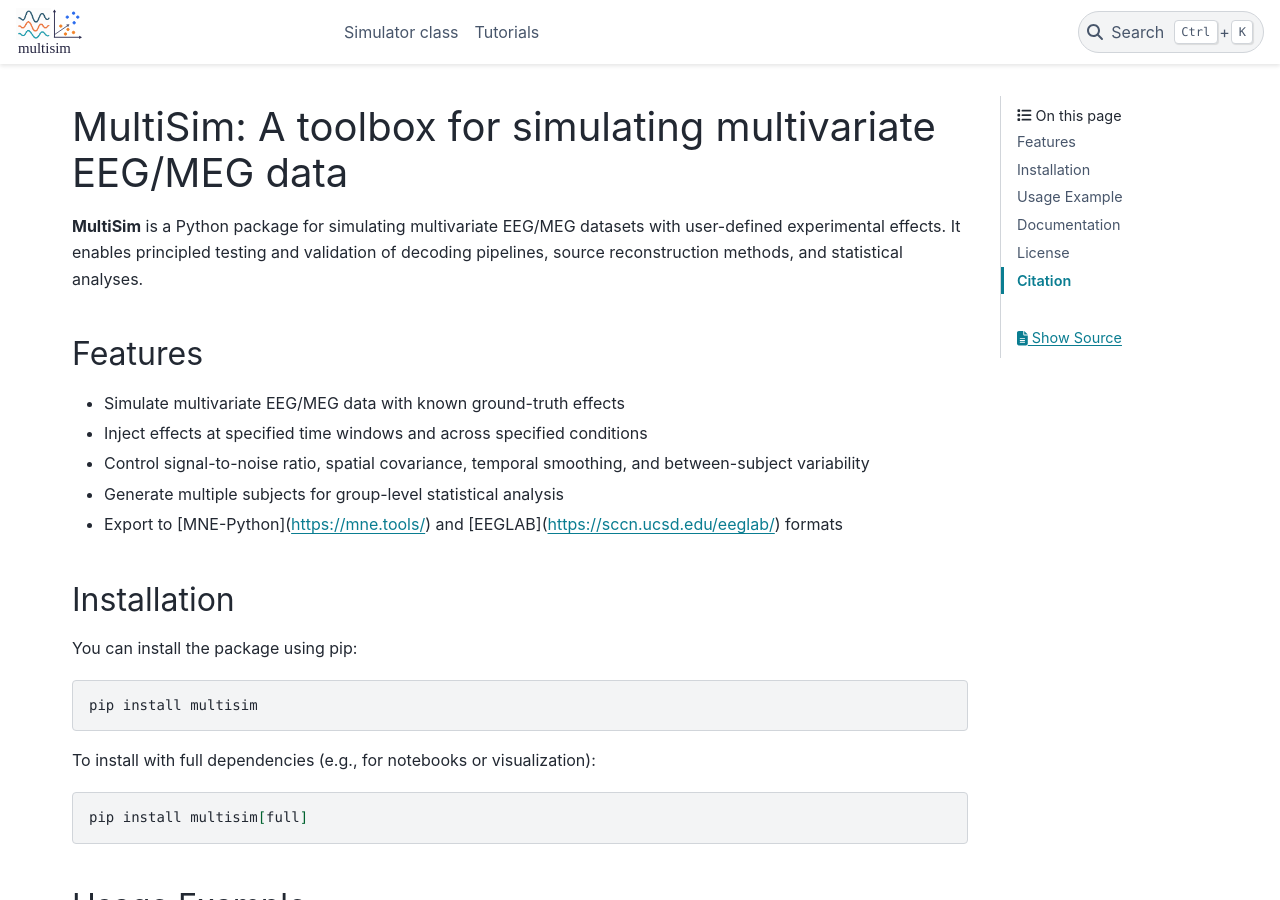
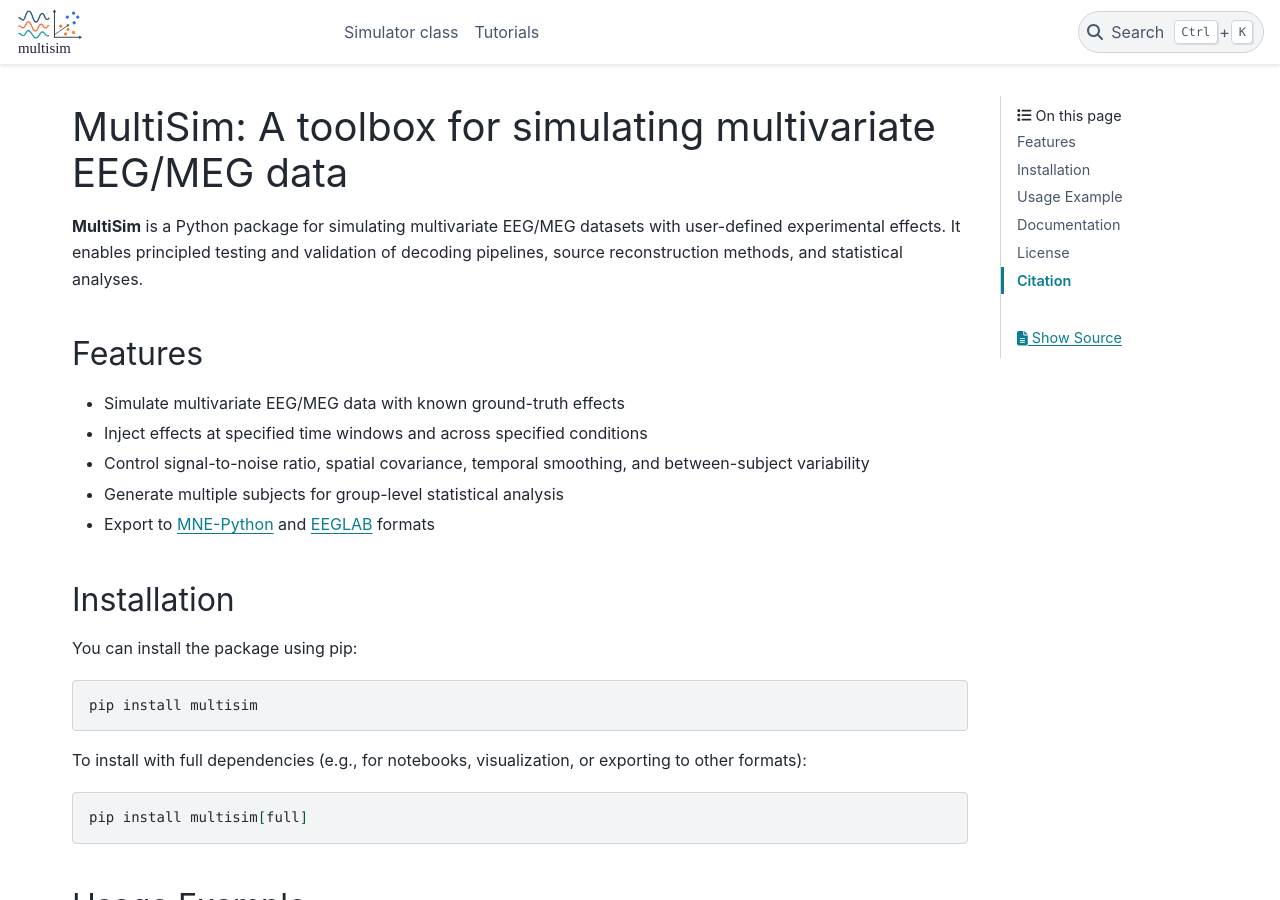
Before and after one commit to qian-chu/multisim-neuro, a Sphinx documentation site: the page built from docs/source/index.rst, in a window 1280 px wide and 900 px high. Built offline with Sphinx 7.4.7 and the PyData theme 0.15.4, drawn with Linux system fonts in a browser that asks for light colours.

Commit message:
offer full pip option

```diff
--- a/docs/source/index.rst
+++ b/docs/source/index.rst
@@ -11,7 +11,7 @@
 - Inject effects at specified time windows and across specified conditions
 - Control signal-to-noise ratio, spatial covariance, temporal smoothing, and between-subject variability
 - Generate multiple subjects for group-level statistical analysis
-- Export to [MNE-Python](https://mne.tools/) and [EEGLAB](https://sccn.ucsd.edu/eeglab/) formats
+- Export to `MNE-Python <https://mne.tools/>`_ and `EEGLAB <https://sccn.ucsd.edu/eeglab/>`_ formats
 
 Installation
 ------------
@@ -22,7 +22,7 @@
 
    pip install multisim
 
-To install with full dependencies (e.g., for notebooks or visualization):
+To install with full dependencies (e.g., for notebooks, visualization, or exporting to other formats):
 
 .. code-block:: bash
 
--- a/pyproject.toml
+++ b/pyproject.toml
@@ -18,6 +18,7 @@
 [project.optional-dependencies]
 docs = ["pydata-sphinx-theme", "nbsphinx", "ruff", "ipython"]
 export = ["mne", "eeglabio"]
+full = ["multisim[docs,export]"]
 
 [project.urls]
 Homepage = "https://github.com/AlexLepauvre/meeg_simulator"
```
